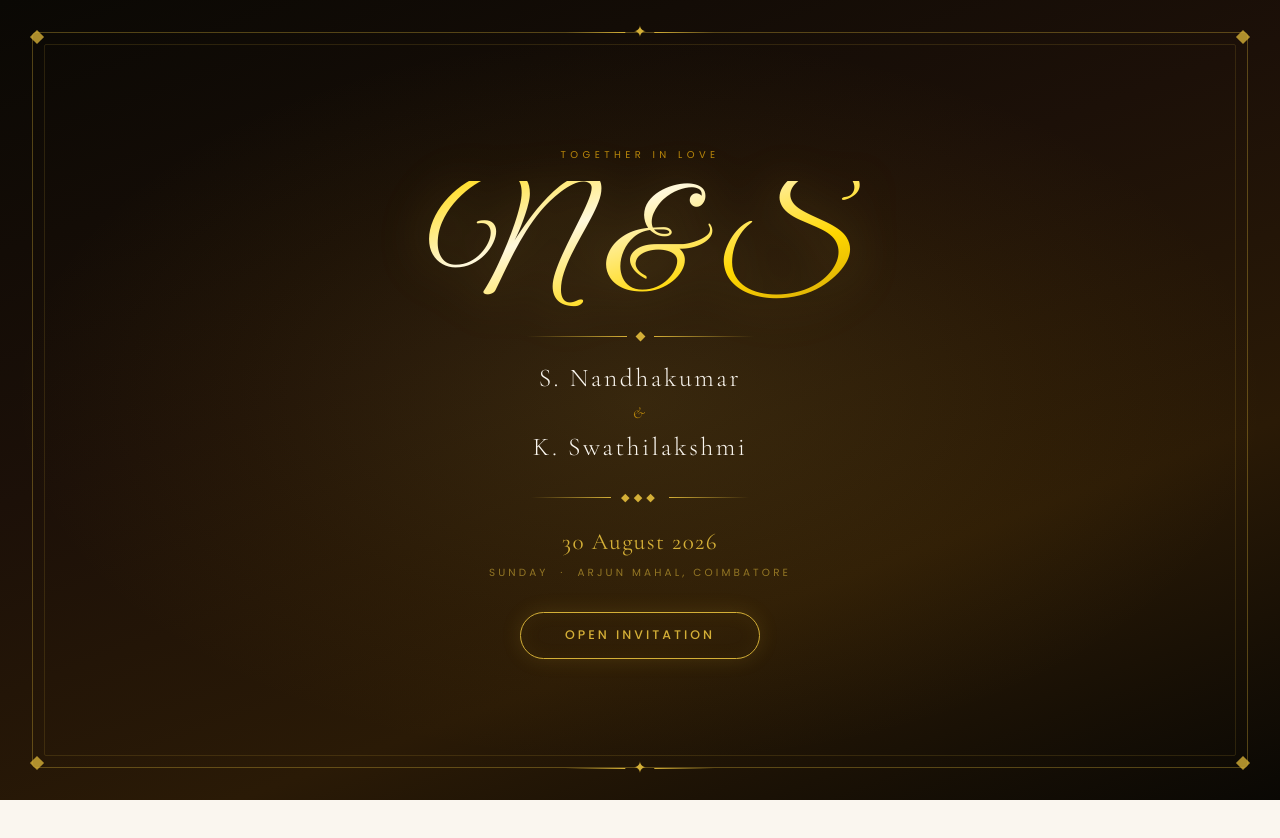
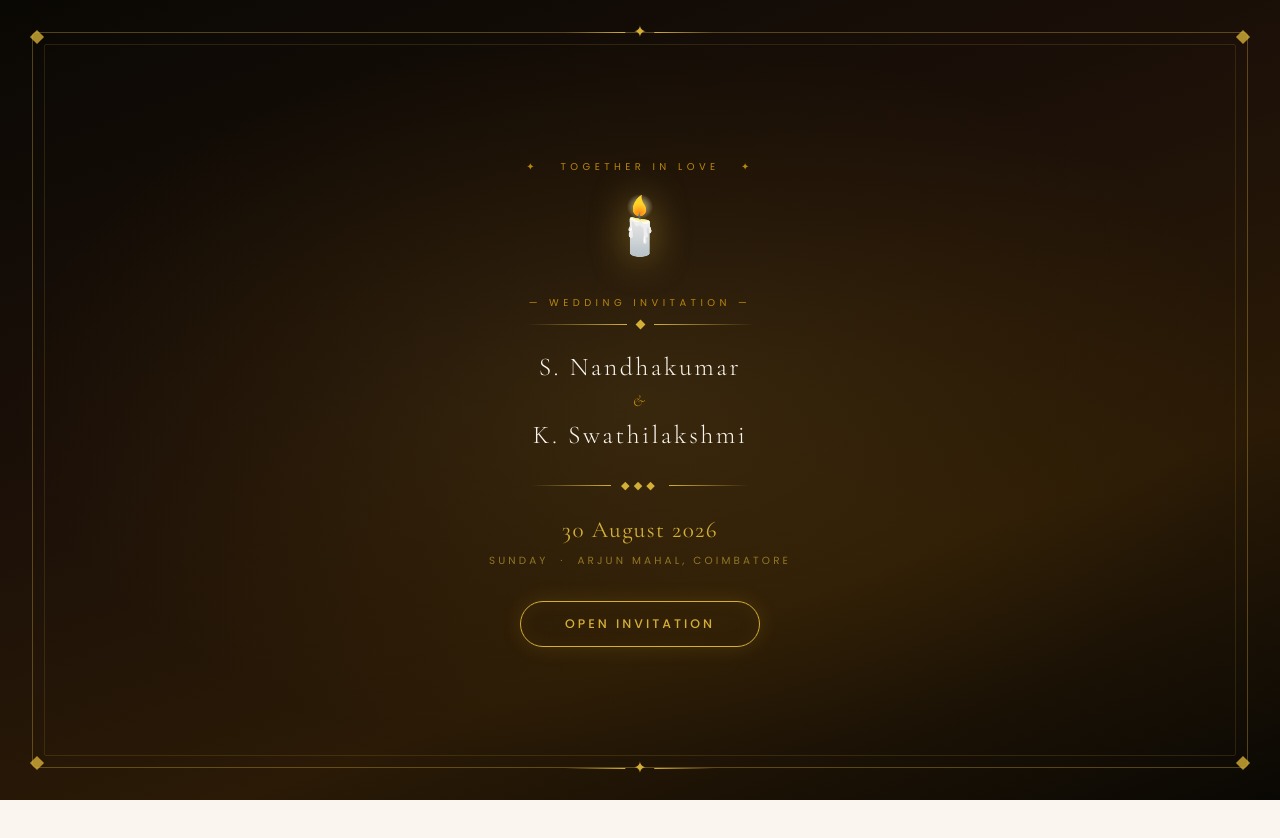
Before and after one commit to VarshiniJayakumar/swathi-wed, a React (Vite) app in the folder wedding-invitation/: page / in a window 1280 px wide. Shown: the top 838 px of the page. Built offline with nearby package versions, Linux system fonts and the light colour scheme; a web font is replaced by a local one.

Commit message:
fix: replace NS monogram with candle icon on opening screen

```diff
--- a/wedding-invitation/src/components/OpeningScreen.jsx
+++ b/wedding-invitation/src/components/OpeningScreen.jsx
@@ -100,23 +100,25 @@ export default function OpeningScreen({ onOpen }) {
           <span style={{
             fontFamily:'Poppins', fontSize:'0.62rem',
             letterSpacing:'0.45em', textTransform:'uppercase', color:'#B8860B',
-          }}>Together in Love</span>
+          }}>✦ &nbsp; Together in Love &nbsp; ✦</span>
         </div>
 
-        {/* Big monogram N & S */}
-        <div style={{ ...a('0.25s'), marginBottom:'0.5rem' }}>
-          <p style={{
-            fontFamily:'"Great Vibes",cursive',
-            fontSize:'clamp(4rem,15vw,9rem)',
-            lineHeight:1,
-            background:'linear-gradient(160deg,#B8860B 0%,#FFD700 35%,#FFF8DC 55%,#FFD700 75%,#B8860B 100%)',
-            backgroundSize:'200% auto',
-            WebkitBackgroundClip:'text',
-            WebkitTextFillColor:'transparent',
-            backgroundClip:'text',
-            animation:'shimmer 4s linear infinite',
-            filter:'drop-shadow(0 4px 24px rgba(212,175,55,0.3))',
-          }}>N &amp; S</p>
+        {/* Decorative icon */}
+        <div style={{ ...a('0.25s'), marginBottom:'0.8rem' }}>
+          <span style={{
+            fontSize:'clamp(2.5rem,6vw,3.5rem)',
+            display:'block',
+            filter:'drop-shadow(0 0 18px rgba(212,175,55,0.6))',
+            animation:'float 4s ease-in-out infinite',
+          }}>🕯️</span>
+        </div>
+
+        {/* Wedding of label */}
+        <div style={{ ...a('0.35s'), marginBottom:'0.5rem' }}>
+          <span style={{
+            fontFamily:'Poppins', fontSize:'0.62rem',
+            letterSpacing:'0.45em', textTransform:'uppercase', color:'#B8860B',
+          }}>— Wedding Invitation —</span>
         </div>
 
         {/* Gold rule with diamond */}
```
